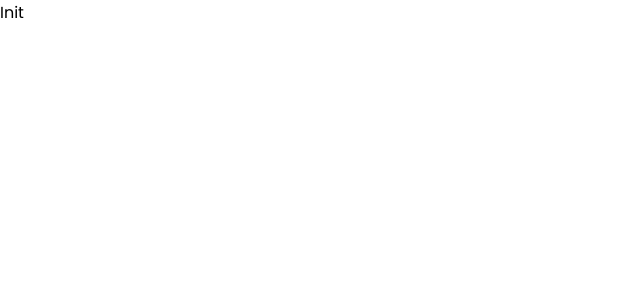
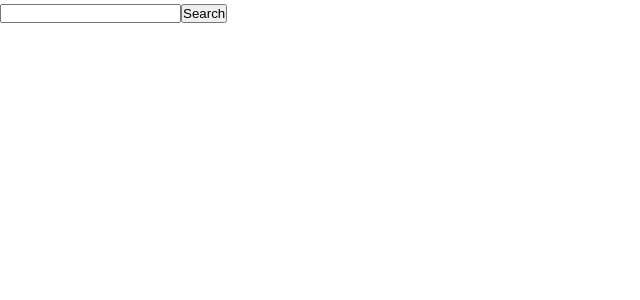
Before and after one commit to DmitriyIshchenko/RS-React2025Q3, a React (Vite) app: page / in a window 1280 px wide. Shown: the top 300 px of the page, without its empty margins (0-640 px from the left). Built offline with nearby package versions, Linux system fonts and the light colour scheme.

Commit message:
feat: implement a search form

```diff
--- a/src/App.tsx
+++ b/src/App.tsx
@@ -1,5 +1,35 @@
-function App() {
-  return <div>Init</div>;
+import { Component } from 'react';
+import { SearchForm } from './features/search/SearchForm';
+import { getSearchResults } from './api/getSearchResults';
+
+interface AppState {
+  searchResults: unknown;
+  isLoading: boolean;
+  error: string | null;
+}
+
+class App extends Component<unknown, AppState> {
+  handleSearchSubmit = async (searchQuery: string) => {
+    try {
+      this.setState({ isLoading: true, error: null });
+
+      const data = await getSearchResults(searchQuery);
+
+      this.setState({ searchResults: data });
+    } catch {
+      this.setState({ error: 'Unable to fetch result :( Please try again!' });
+    } finally {
+      this.setState({ isLoading: false });
+    }
+  };
+
+  render() {
+    return (
+      <>
+        <SearchForm onSubmit={this.handleSearchSubmit} />
+      </>
+    );
+  }
 }
 
 export default App;
--- /dev/null
+++ b/src/api/getSearchResults.ts
@@ -0,0 +1,9 @@
+import { API_URL } from '../lib/constants';
+
+export async function getSearchResults(searchQuery: string) {
+  const req = await fetch(`${API_URL}/search?q=${searchQuery}`);
+
+  const data = await req.json();
+
+  return data;
+}
--- /dev/null
+++ b/src/features/search/SearchForm.tsx
@@ -0,0 +1,45 @@
+import { Component, type FormEvent } from 'react';
+import { SEARCH_QUERY } from '../../lib/constants';
+
+interface SearchFormProps {
+  onSubmit: (searchQuery: string) => void;
+}
+
+interface SearchFormState {
+  searchQuery: string;
+}
+
+export class SearchForm extends Component<SearchFormProps, SearchFormState> {
+  state = {
+    searchQuery: localStorage.getItem(SEARCH_QUERY) ?? '',
+  };
+
+  handleSearchQueryChange = (e: React.ChangeEvent<HTMLInputElement>) => {
+    const { value } = e.target;
+
+    localStorage.setItem(SEARCH_QUERY, value);
+    this.setState({
+      searchQuery: value,
+    });
+  };
+
+  handleSubmit = (event: FormEvent<HTMLFormElement>) => {
+    event.preventDefault();
+
+    this.props.onSubmit(this.state.searchQuery);
+  };
+
+  render() {
+    return (
+      <form onSubmit={this.handleSubmit}>
+        <input
+          type="text"
+          name={SEARCH_QUERY}
+          value={this.state.searchQuery}
+          onChange={this.handleSearchQueryChange}
+        />
+        <button type="submit">Search</button>
+      </form>
+    );
+  }
+}
--- /dev/null
+++ b/src/lib/constants.ts
@@ -0,0 +1,2 @@
+export const SEARCH_QUERY = 'searchQuery';
+export const API_URL = 'https://dummyjson.com/recipes';
```
